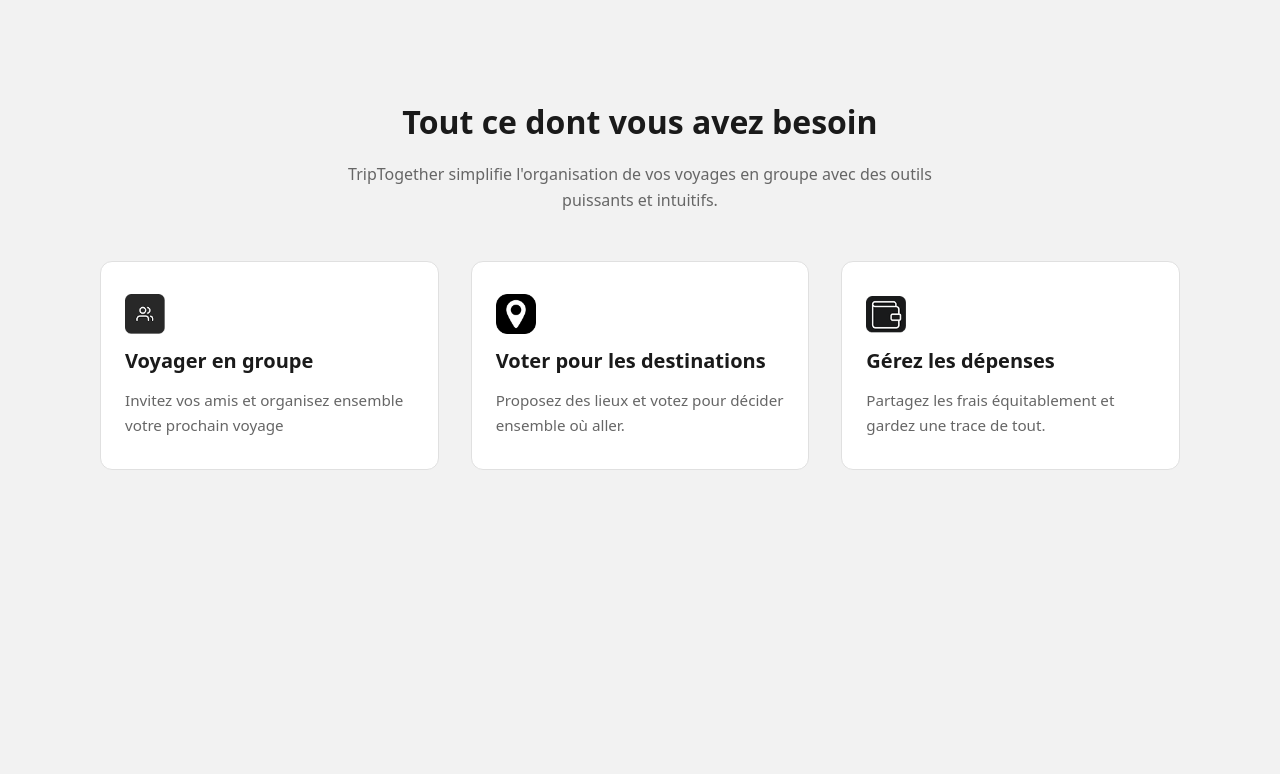
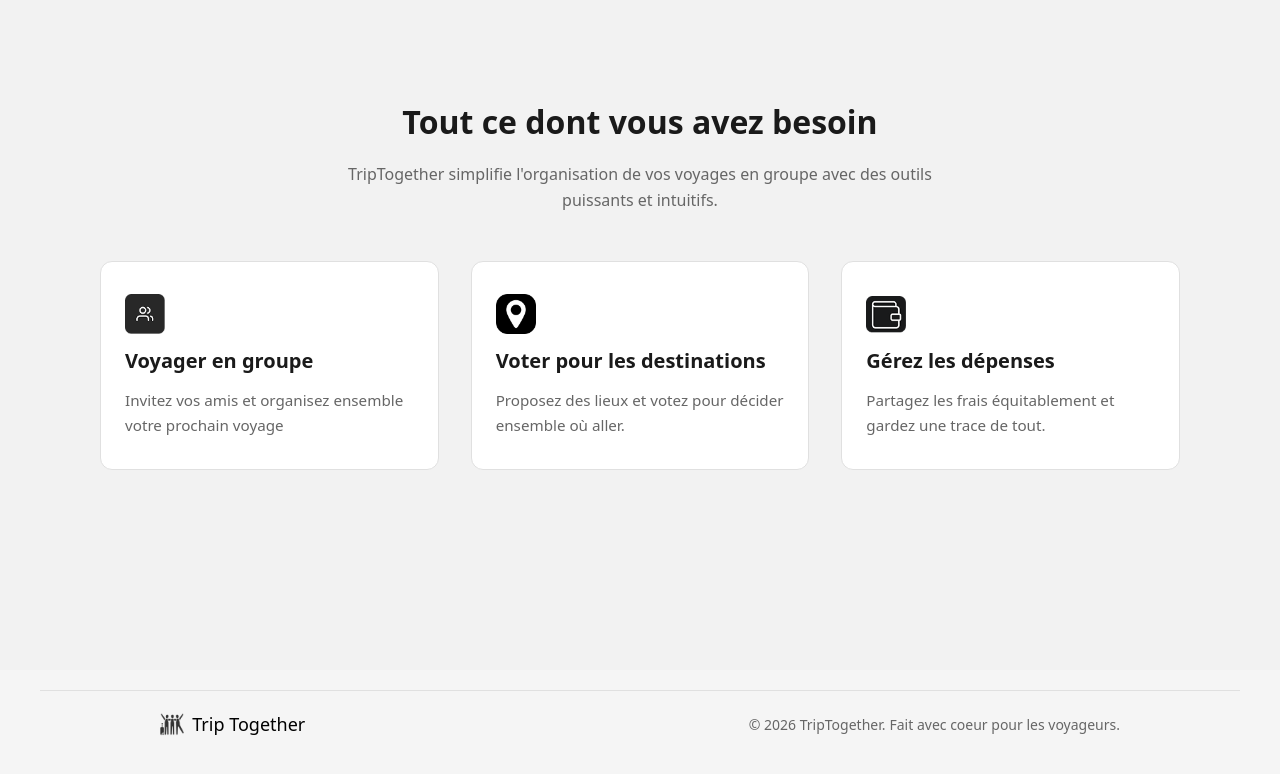
Before and after one commit to WildCodeSchool-2025-09/p3-remote-vert-triptogether, a React (Vite) app in the folder client/: page / in a window 1280 px wide. Shown: the part 952-1726 px from the top of the page. Before the commit the page ends 1622 px from the top, so only its background shows below. Built offline with nearby package versions, Linux system fonts and the light colour scheme; a web font is replaced by a local one.

Commit message:
footer added

```diff
--- a/client/src/App.tsx
+++ b/client/src/App.tsx
@@ -2,6 +2,7 @@ import { Link, Outlet } from "react-router";
 import { ToastContainer } from "react-toastify";
 import "./App.css";
 import { useState } from "react";
+import Footer from "./components/Footer/Footer";
 
 type User = {
   id: number;
@@ -60,6 +61,7 @@ function App() {
         <Outlet context={{ auth, setAuth }} />
       </main>
       <ToastContainer position="top-center" autoClose={5000} theme="light" />
+      <Footer />
     </>
   );
 }
--- /dev/null
+++ b/client/src/components/Footer/Footer.css
@@ -0,0 +1,59 @@
+.footer-container {
+  background-color: #f5f5f5;
+  padding: 20px 40px;
+  width: 100%;
+}
+
+.footer-divider {
+  border: none;
+  border-top: 1px solid #e0e0e0;
+  margin: 0;
+}
+
+.footer-content {
+  display: flex;
+  align-items: center;
+  justify-content: space-between;
+  max-width: 1200px;
+  margin: 20px auto;
+  gap: 20px;
+}
+
+.footer-left {
+  display: flex;
+  align-items: center;
+  font-size: 18px;
+}
+
+.footer-logo {
+  height: 24px;
+  width: auto;
+  margin-right: 8px;
+}
+
+.footer-right {
+  font-size: 14px;
+  color: #666;
+  text-align: right;
+  display: flex;
+  align-items: center;
+  gap: 4px;
+  flex-wrap: wrap;
+}
+
+@media (max-width: 768px) {
+  .footer-container {
+    padding: 15px 20px;
+  }
+
+  .footer-content {
+    flex-direction: column;
+    gap: 12px;
+    text-align: center;
+  }
+
+  .footer-right {
+    text-align: center;
+    justify-content: center;
+  }
+}
--- /dev/null
+++ b/client/src/components/Footer/Footer.tsx
@@ -0,0 +1,29 @@
+import "./Footer.css";
+
+function Footer() {
+  const year = new Date().getFullYear();
+
+  return (
+    <footer className="footer-container">
+      <hr className="footer-divider" />
+      <article className="footer-content">
+        <div className="footer-left">
+          <img
+            src="/logos/logo.png"
+            alt="Trip Together logo"
+            className="footer-logo"
+          />
+          Trip Together
+        </div>
+        <div className="footer-right">
+          &copy; {year} TripTogether.{" "}
+          <span className="footer-heart">
+            Fait avec coeur pour les voyageurs.
+          </span>
+        </div>
+      </article>
+    </footer>
+  );
+}
+
+export default Footer;
```
